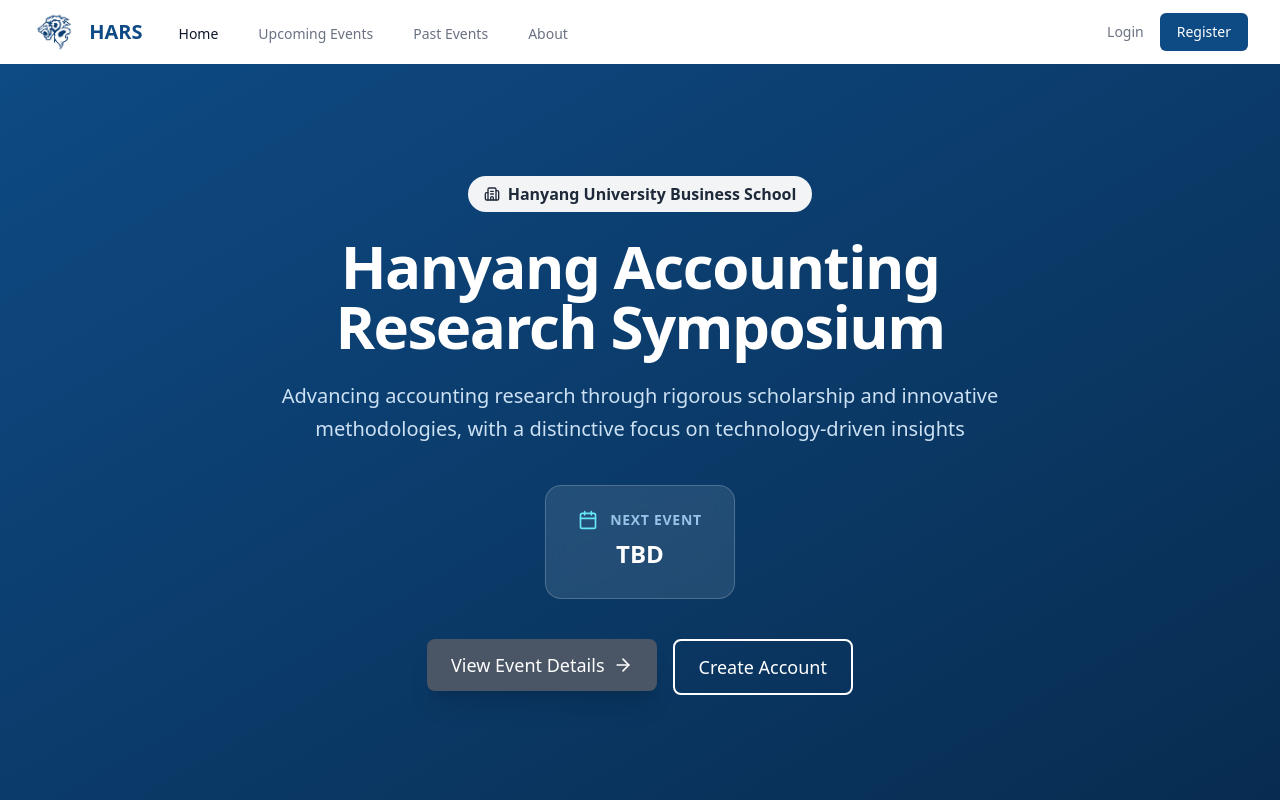
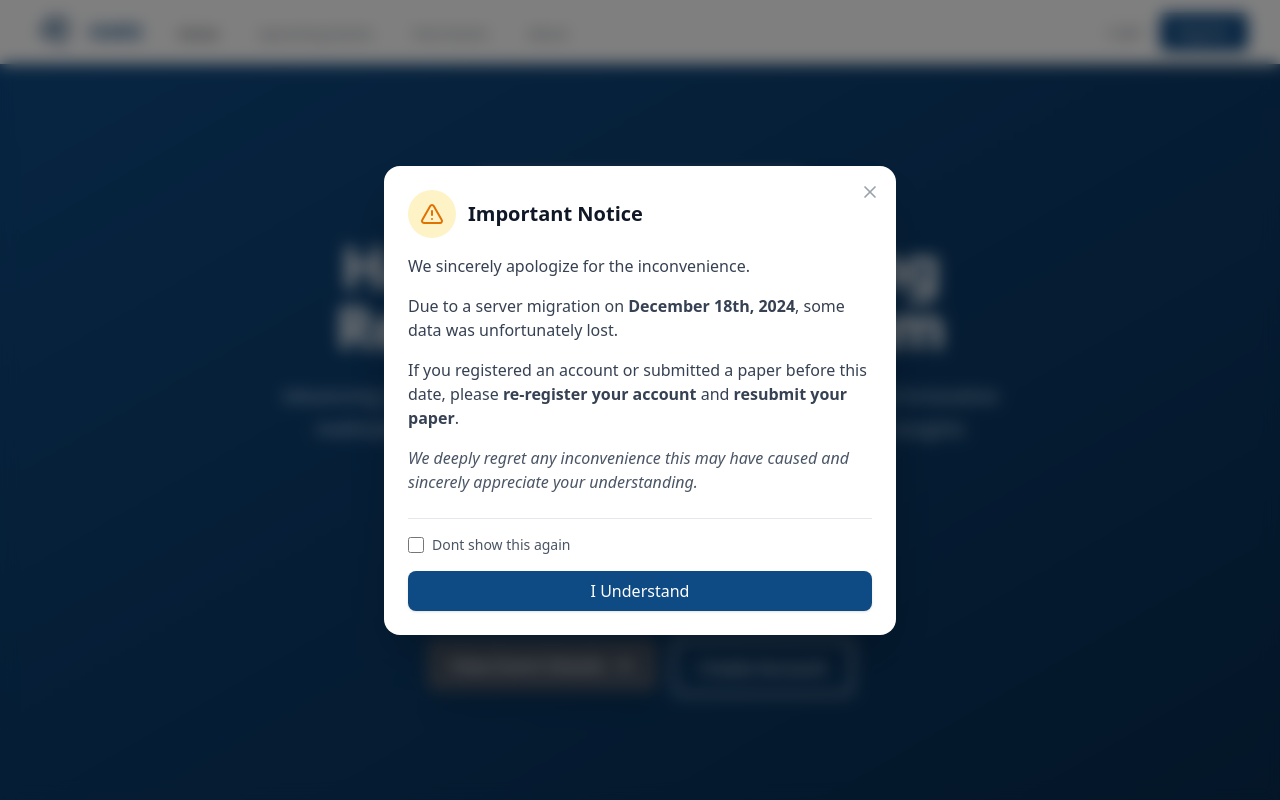
Before and after one commit to henryhjna/hars-web, a React (Vite) app in the folder client/: page / in a window 1280 px wide. Shown: the top 800 px of the page. Built offline with nearby package versions, Linux system fonts and the light colour scheme; no server answers.

Commit message:
Add server migration data loss notice popup

```diff
--- a/client/src/pages/Home.tsx
+++ b/client/src/pages/Home.tsx
@@ -1,6 +1,6 @@
 import { useState, useEffect } from 'react';
 import { Link } from 'react-router-dom';
-import { FileText, Users, BookOpen, Calendar, ArrowRight, Building2, Lightbulb, Award } from 'lucide-react';
+import { FileText, Users, BookOpen, Calendar, ArrowRight, Building2, Lightbulb, Award, AlertTriangle, X } from 'lucide-react';
 import { useAuth } from '../contexts/AuthContext';
 import Button from '../components/ui/Button';
 import Card from '../components/ui/Card';
@@ -8,14 +8,29 @@
 import eventService from '../services/event.service';
 import type { Event } from '../types';
 
+const NOTICE_DISMISSED_KEY = 'hars_migration_notice_dismissed';
+
 export default function Home() {
   const { isAuthenticated } = useAuth();
   const [nextEvent, setNextEvent] = useState<Event | null>(null);
   const [loading, setLoading] = useState(true);
+  const [showNotice, setShowNotice] = useState(false);
+  const [dontShowAgain, setDontShowAgain] = useState(false);
 
   useEffect(() => {
     loadNextEvent();
+    const dismissed = localStorage.getItem(NOTICE_DISMISSED_KEY);
+    if (!dismissed) {
+      setShowNotice(true);
+    }
   }, []);
+
+  const handleCloseNotice = () => {
+    if (dontShowAgain) {
+      localStorage.setItem(NOTICE_DISMISSED_KEY, 'true');
+    }
+    setShowNotice(false);
+  };
 
   const loadNextEvent = async () => {
     try {
@@ -43,6 +58,30 @@
 
   return (
     <div className="bg-white">
+      {showNotice && (
+        <div className="fixed inset-0 z-50 flex items-center justify-center p-4 bg-black/50 backdrop-blur-sm">
+          <div className="bg-white rounded-2xl shadow-2xl max-w-lg w-full p-6 relative">
+            <button onClick={handleCloseNotice} className="absolute top-4 right-4 text-gray-400 hover:text-gray-600 transition-colors"><X className="w-5 h-5" /></button>
+            <div className="flex items-center gap-3 mb-4">
+              <div className="w-12 h-12 rounded-full bg-amber-100 flex items-center justify-center flex-shrink-0"><AlertTriangle className="w-6 h-6 text-amber-600" /></div>
+              <h2 className="text-xl font-bold text-gray-900">Important Notice</h2>
+            </div>
+            <div className="space-y-4 text-gray-700">
+              <p>We sincerely apologize for the inconvenience.</p>
+              <p>Due to a server migration on <strong>December 18th, 2024</strong>, some data was unfortunately lost.</p>
+              <p>If you registered an account or submitted a paper before this date, please <strong>re-register your account</strong> and <strong>resubmit your paper</strong>.</p>
+              <p className="text-gray-600 italic">We deeply regret any inconvenience this may have caused and sincerely appreciate your understanding.</p>
+            </div>
+            <div className="mt-6 pt-4 border-t border-gray-200">
+              <label className="flex items-center gap-2 cursor-pointer mb-4">
+                <input type="checkbox" checked={dontShowAgain} onChange={(e) => setDontShowAgain(e.target.checked)} className="w-4 h-4 rounded border-gray-300 text-primary-600 focus:ring-primary-500" />
+                <span className="text-sm text-gray-600">Dont show this again</span>
+              </label>
+              <Button variant="primary" className="w-full" onClick={handleCloseNotice}>I Understand</Button>
+            </div>
+          </div>
+        </div>
+      )}
       {/* Hero Section */}
       <div className="relative overflow-hidden bg-gradient-to-br from-primary-600 via-primary-700 to-primary-800">
         <div className="absolute inset-0 bg-grid-white/[0.05] bg-[size:20px_20px]" />
```
